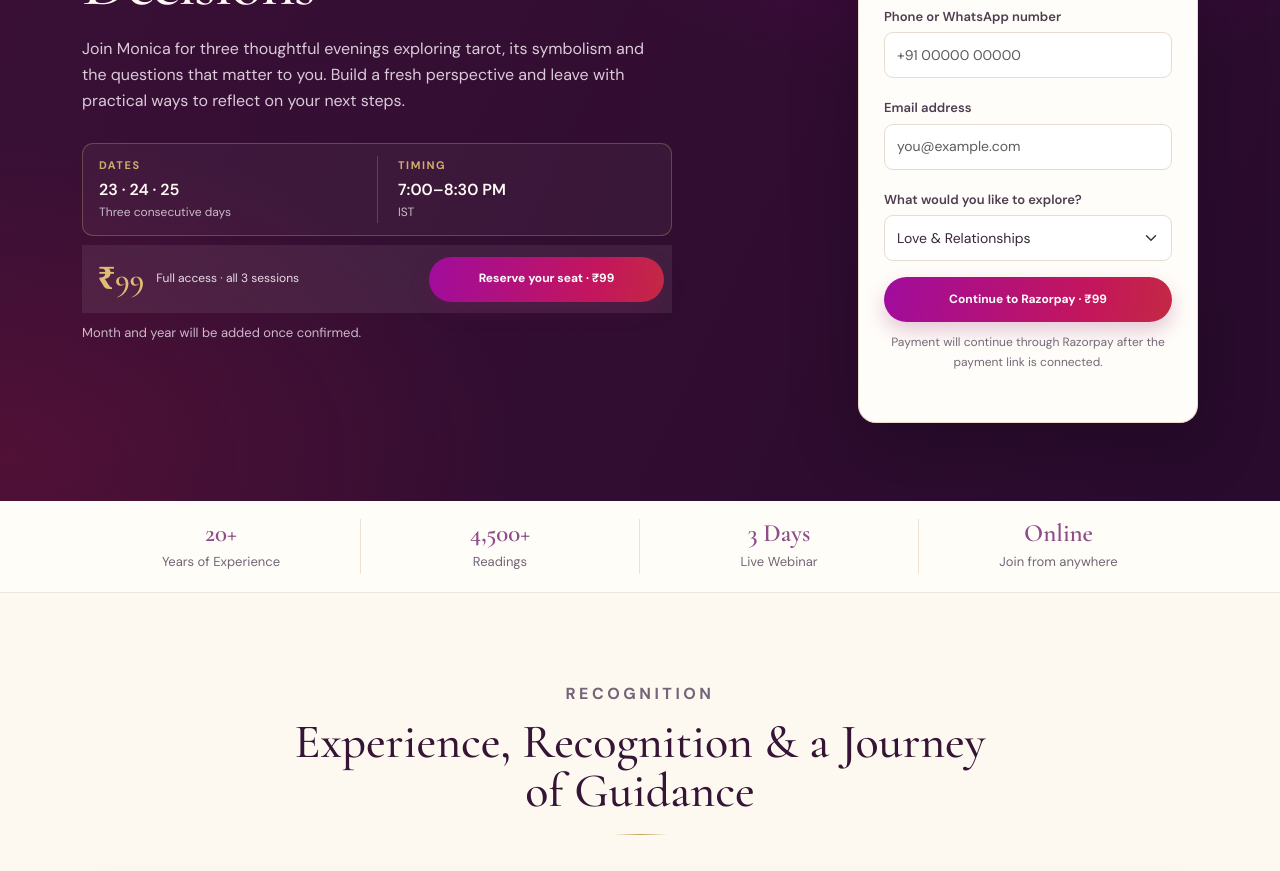
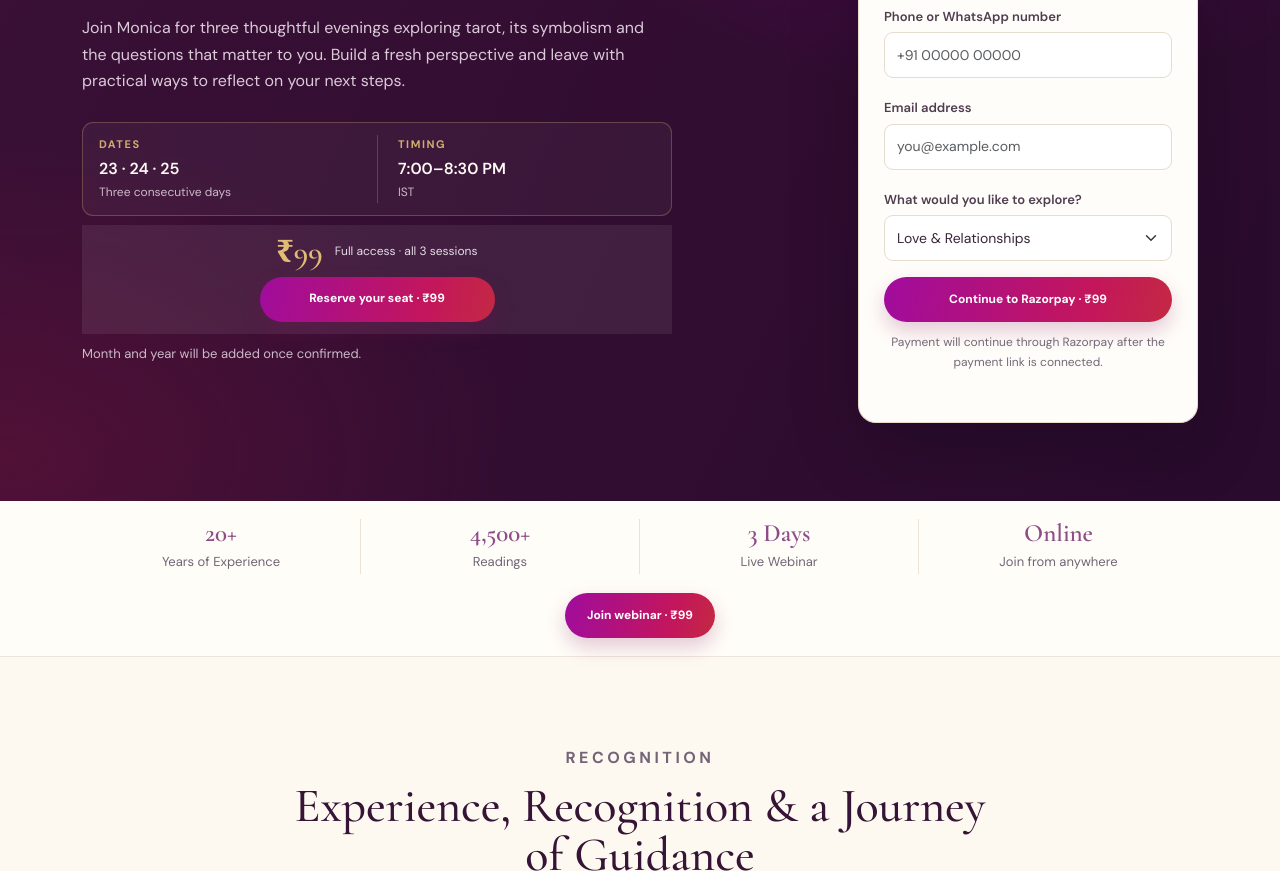
Before and after one commit to webdesignkdm-dot/divine, a plain HTML site: page index.html in a window 1280 px wide. Shown: the part 392-1263 px from the top of the page. Drawn offline with nearby package versions, Linux system fonts and the light colour scheme.

Commit message:
second commit

```diff
--- a/index.html
+++ b/index.html
@@ -148,8 +148,8 @@
     .event-row-value { display: block; color: #fffaf4; font-size: 16px; font-weight: 600; }
     .event-date-time-row small { color: #cbbac9; font-size: 12px; }
     .event-row { display: flex; align-items: center; justify-content: space-between; gap: 15px; }
-    .event-price-row { min-height: 68px; padding: 8px; border-color: rgba(222,185,121,.36); background: rgba(255,255,255,.075); }
-    .event-price-copy { display: flex; align-items: center; gap: 12px; padding-left: 8px; }
+    .event-price-row { min-height: 68px; flex-direction: column; align-items: center; gap: 9px; padding: 12px; border-color: rgba(222,185,121,.36); background: rgba(255,255,255,.075); text-align: center; }
+    .event-price-copy { display: flex; align-items: center; justify-content: center; gap: 12px; padding: 0; }
     .event-price-copy strong { color: #e0bc75; font-family: var(--serif); font-size: 31px; font-weight: 600; line-height: 1; }
     .event-price-copy span { color: #e7dce8; font-size: 12px; }
     .event-price-cta { min-width: 235px; }
@@ -238,6 +238,9 @@
       content: "";
     }
     .section-heading p { max-width: 650px; margin: 0 auto; color: var(--muted); font-size: 16px; }
+    .section-cta { margin-top: 30px; text-align: center; }
+    .metrics-band .section-cta { margin-top: 19px; }
+    .closing-band .section-cta { margin-top: 20px; }
     .recognition-card {
       overflow: hidden;
       border: 1px solid #eee4d8;
@@ -299,7 +302,7 @@
     .price-strip {
       display: flex;
       align-items: center;
-      justify-content: space-between;
+      justify-content: center;
       gap: 24px;
       margin-top: 31px;
       padding: 20px 23px;
@@ -307,6 +310,7 @@
       border-radius: 13px;
       background: #fffdf9;
       box-shadow: 0 8px 20px rgba(53,20,53,.045);
+      text-align: center;
     }
     .price-strip strong { display: block; color: var(--ink); font-family: var(--serif); font-size: 26px; font-weight: 600; line-height: 1; }
     .price-strip span { display: block; margin-top: 5px; color: var(--muted); font-size: 16px; }
@@ -635,6 +639,7 @@
           <div class="col-6 col-md-3 metric-item"><strong>3 Days</strong><span>Live Webinar</span></div>
           <div class="col-6 col-md-3 metric-item"><strong>Online</strong><span>Join from anywhere</span></div>
         </div>
+        <div class="section-cta"><a class="btn-berry" href="#register">Join webinar · ₹99</a></div>
       </div>
     </section>
 
@@ -658,6 +663,7 @@
           <span class="press-label">As featured in</span>
           <span>Mid-Day</span><span>ABP Live</span><span>Business Upturn</span><span>IssueWire</span><span>Dainik Bhaskar</span><span>Punjab Kesri</span><span>India CSR</span>
         </div>
+        <div class="section-cta"><a class="btn-berry" href="#register">Join webinar · ₹99</a></div>
       </div>
     </section>
 
@@ -674,6 +680,7 @@
           <div class="col-sm-6 col-lg-3"><article class="icon-card"><div class="icon-circle">◎</div><h3>Life Decisions</h3><p>Gain perspective when weighing options or moving through a period of uncertainty.</p></article></div>
           <div class="col-sm-6 col-lg-3"><article class="icon-card"><div class="icon-circle">✧</div><h3>Personal Growth</h3><p>Explore recurring patterns, reconnect with your intuition and learn about yourself.</p></article></div>
         </div>
+        <div class="section-cta"><a class="btn-berry" href="#register">Join webinar · ₹99</a></div>
       </div>
     </section>
 
@@ -716,6 +723,7 @@
             </article>
           </div>
         </div>
+        <div class="section-cta"><a class="btn-berry" href="#register">Join webinar · ₹99</a></div>
       </div>
     </section>
 
@@ -733,8 +741,8 @@
         </div>
         <div class="price-strip">
           <div><strong>One pass · all three sessions · ₹99</strong><span>23rd, 24th &amp; 25th · 7:00–8:30 PM IST each evening</span></div>
-          <a class="btn-berry" href="#register">Reserve your seat · ₹99</a>
         </div>
+        <div class="section-cta"><a class="btn-berry" href="#register">Join webinar · ₹99</a></div>
       </div>
     </section>
 
@@ -754,6 +762,7 @@
             </div>
           </div>
         </div>
+        <div class="section-cta"><a class="btn-berry" href="#register">Join webinar · ₹99</a></div>
       </div>
     </section>
 
@@ -772,6 +781,7 @@
           <span><b>✧</b>Three live evening sessions</span><span><b>◷</b>90 minutes each</span><span><b>◎</b>Online from anywhere</span><span><b>♡</b>Beginner-friendly format</span>
         </div>
         <p class="section-note">Tarot can support reflection, but it does not guarantee outcomes. Your decisions remain your own.</p>
+        <div class="section-cta"><a class="btn-berry" href="#register">Join webinar · ₹99</a></div>
       </div>
     </section>
 
@@ -830,8 +840,8 @@
         <div class="slider-dots" id="reviewDots" aria-label="Choose a client review slide"></div>
         <div class="price-strip">
           <div><strong>Join all three live evenings for ₹99</strong><span>Dates 23 · 24 · 25&nbsp; | &nbsp;7:00–8:30 PM IST</span></div>
-          <a class="btn-berry" href="#register">Save your spot · ₹99</a>
         </div>
+        <div class="section-cta"><a class="btn-berry" href="#register">Join webinar · ₹99</a></div>
       </div>
     </section>
 
@@ -847,6 +857,7 @@
           <img class="gallery-calm" src="assets/calm-gallery.jpg" alt="A quiet moment for reflection" loading="lazy">
           <img class="gallery-award" src="assets/award-gallery.jpg" alt="Divine Monica Harsh receiving recognition at an award ceremony" loading="lazy">
         </div>
+        <div class="section-cta"><a class="btn-berry" href="#register">Join webinar · ₹99</a></div>
       </div>
     </section>
 
@@ -874,11 +885,11 @@
                 <li>Online access from anywhere</li>
                 <li>Guided examples, reflection and beginner-friendly practice</li>
               </ul>
-              <a class="btn-berry w-100" href="#register">Register now · ₹99</a>
               <p class="section-note">The Razorpay payment link will be connected once provided.</p>
             </div>
           </div>
         </div>
+        <div class="section-cta"><a class="btn-berry" href="#register">Join webinar · ₹99</a></div>
       </div>
     </section>
 
@@ -918,6 +929,7 @@
             <div id="faqSeven" class="accordion-collapse collapse" data-bs-parent="#faqAccordion"><div class="accordion-body">Fill in the registration form to continue to the ₹99 payment link. The dates are 23rd, 24th and 25th; month and year will be confirmed.</div></div>
           </div>
         </div>
+        <div class="section-cta"><a class="btn-berry" href="#register">Join webinar · ₹99</a></div>
       </div>
     </section>
   </main>
@@ -927,6 +939,7 @@
       <span class="star" aria-hidden="true">✧</span>
       <h2>Your Questions Deserve Time, Care &amp; Clarity</h2>
       <p>Take a moment for yourself. Bring the questions on your mind and explore a fresh perspective in this three-day webinar with Divine Monica Harsh.</p>
+      <div class="section-cta"><a class="btn-berry" href="#register">Join webinar · ₹99</a></div>
     </div>
   </section>
 
```
